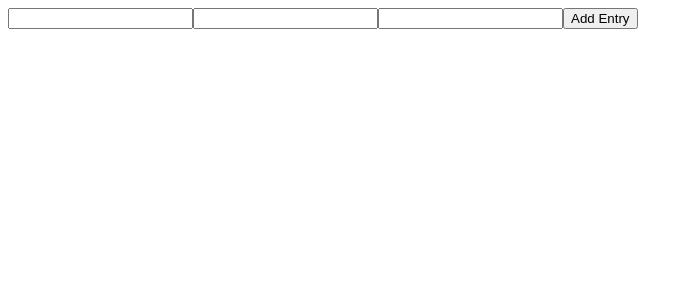
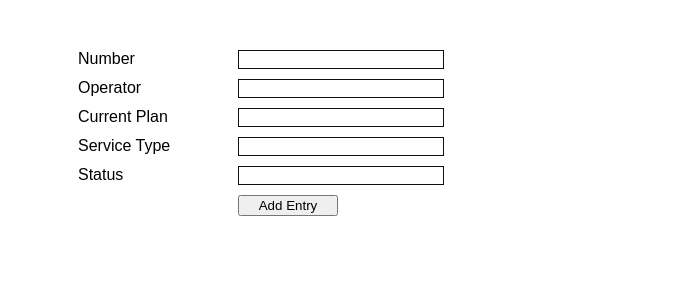
Before and after one commit to shubham-arutwar/rechargeverse, a React (Create React App) app: page /addCustomer in a window 1280 px wide. Shown: the top 300 px of the page, without its empty margins (0-693 px from the left). Built offline with nearby package versions, Linux system fonts and the light colour scheme.

Commit message:
Added css styling and changes in js

```diff
--- a/src/App.js
+++ b/src/App.js
@@ -3,14 +3,16 @@ import AllCustomers from "./components/pages/AllCustomers"
 import Customer from "./components/pages/Customer"
 import Search from "./components/pages/Search";
 import AddCustomer from "./components/pages/AddCustomer";
+import LandingPage from "./components/pages/LandingPage";
 
 export default function Path() {
   return (
     <Routes>
+      <Route strict exact path="/AllCustomers" element={<AllCustomers/>} />
       <Route strict exact path="/:id" element={<Customer/>} />
       <Route strict exact path="/Search" element={<Search/>} />
       <Route strict exact path="/addCustomer" element={<AddCustomer/>} />
-      <Route strict exact path="/" element={<AllCustomers/>} />
+      <Route strict exact path="/" element={<LandingPage/>} />
     </Routes>
   );
 }
--- /dev/null
+++ b/src/components/css/AddCustomer.css
@@ -0,0 +1,47 @@
+input{
+    width: 200px;
+    text-decoration: none;
+    border: solid #0f0f0f 1px;
+}
+
+h4{
+    font-family: sans-serif;
+    font-weight: 400;
+    margin: 0;
+}
+
+.inputContainer{
+    display: flex;
+    flex-direction: column;
+    width: auto;
+    margin: 0 0 0 0;
+}
+
+.singleRow{
+    display: flex;
+    flex-direction: row;
+    margin: 0 0 10px 0;
+}
+
+.h4ContainerI{
+    width: 160px;
+}
+
+.addBtn{
+    margin: 0 0 0 160px;
+    width: 100px;
+}
+
+.outputContainer{
+    display: flex;
+    flex-direction: column;
+    margin: 15px 0 0 0;
+}
+
+.outputData{
+    width: 100px;
+}
+
+.h4ContainerO{
+    width: 160px;
+}
--- /dev/null
+++ b/src/components/css/LandingPage.css
@@ -0,0 +1,9 @@
+a{
+    color: #0f0f0f;
+    text-decoration: none;
+}
+
+.mainContainer{
+    display: flex;
+    flex-direction: column;
+}
--- /dev/null
+++ b/src/components/css/main.css
@@ -0,0 +1,3 @@
+.mainContainer{
+    margin: 50px 0 0 70px;
+}
--- a/src/components/pages/AddCustomer.js
+++ b/src/components/pages/AddCustomer.js
@@ -1,14 +1,21 @@
 import React, {useState} from "react";
 import { gql, useMutation } from "@apollo/client";
+import "../css/main.css";
+import "../css/AddCustomer.css";
 
 const ADDCUSTOMER = gql`
-mutation AddCustomer($number: numeric!, $operator: String!, $current_plan: Int!){
+mutation AddCustomer(
+        $number: numeric!,
+        $operator: String!,
+        $current_plan: Int!,
+        $service_type: String!,
+        $status: String!){
         insert_Customers_one(object: {
             number: $number,
             operator: $operator,
             current_plan: $current_plan,
-        service_type: "Prepaid",
-        status: "Active"
+            service_type: $service_type,
+            status: $status,
         }) {
             id
             number
@@ -24,34 +31,62 @@ export default function AddCustomer () {
     const [number, setNumber] = useState("");
     const [operator, setOperator] = useState("");
     const [current_plan, setPlan] = useState("");
+    const [service_type, setType] = useState("");
+    const [status, setStatus] = useState("");
 
     const [addCustomer, {data, loading, error}] = useMutation(ADDCUSTOMER, {
         variables: {
             number,
             operator,
             current_plan,
+            service_type,
+            status,
         }
     });
 
     console.log({loading,error,data});
 
     return (
-        <div>
-            <input value={number} onChange={(e) => setNumber(e.target.value)}/>
-            <input value={operator} onChange={(e) => setOperator(e.target.value)}/>
-            <input value={current_plan} onChange={(e) => setPlan(e.target.value)}/>
-            <button onClick={()=>addCustomer()}>Add Entry</button>
+        <div className="mainContainer">
+            <div className="inputContainer">
+                <div className="singleRow">
+                    <div className="h4ContainerI"><h4>Number</h4></div>
+                    <input minLength={10} maxLength={10} value={number} onChange={(e) => setNumber(e.target.value)}/>
+                </div>
+                <div className="singleRow">
+                    <div className="h4ContainerI"><h4>Operator</h4></div>
+                    <input minLength={2} maxLength={10} type={Text} value={operator} onChange={(e) => setOperator(e.target.value)}/>
+                </div>
+                <div className="singleRow">
+                    <div className="h4ContainerI"><h4>Current Plan</h4></div>
+                    <input minLength={3} maxLength={4} value={current_plan} onChange={(e) => setPlan(e.target.value)}/>
+                </div>
+                <div className="singleRow">
+                    <div className="h4ContainerI"><h4>Service Type</h4></div>
+                    <input value={service_type} onChange={(e) => setType(e.target.value)}/>
+                </div>
+                <div className="singleRow">
+                    <div className="h4ContainerI"><h4>Status</h4></div>
+                    <input value={status} onChange={(e) => setStatus(e.target.value)}/>
+                </div>
+                <div className="singleRow">
+                    <button className="addBtn" onClick={()=>addCustomer()}>Add Entry</button>
+                </div>
+            </div>
+            <div className="outputContainer">
                 {loading && <div>loading...</div>}
                 {error && <div>Number already exists</div>}
                 {data && (
                     <div>
-                    <h3>{data.insert_Customers_one.number}</h3>
-                    <h4>{data.insert_Customers_one.operator}</h4>
-                    <h4>{data.insert_Customers_one.current_plan}</h4>
-                    <h4>{data.insert_Customers_one.service_type}</h4>
-                    <h4>{data.insert_Customers_one.status}</h4>
+                        <div className="singleRow"><div className="h4ContainerO"><h4>Generated ID: </h4></div><h4>{data.insert_Customers_one.id}</h4></div>
+                        <div className="singleRow"><div className="h4ContainerO"><h4>Number: </h4></div><h4>{data.insert_Customers_one.number}</h4></div>
+                        <div className="singleRow"><div className="h4ContainerO"><h4>Operator: </h4></div><h4>{data.insert_Customers_one.operator}</h4></div>
+                        <div className="singleRow"><div className="h4ContainerO"><h4>Current Plan: </h4></div><h4>{data.insert_Customers_one.current_plan}</h4></div>
+                        <div className="singleRow"><div className="h4ContainerO"><h4>Service Type: </h4></div><h4>{data.insert_Customers_one.service_type}</h4></div>
+                        <div className="singleRow"><div className="h4ContainerO"><h4>Status: </h4></div><h4>{data.insert_Customers_one.status}</h4></div>
                     </div>
                 )}
             </div>
+        </div>
     )
 }
--- /dev/null
+++ b/src/components/pages/LandingPage.js
@@ -0,0 +1,15 @@
+import React from "react";
+import "../css/main.css";
+import "../css/LandingPage.css";
+
+export default function LandingPage () {
+    return (
+        <div className="mainContainer">
+            <a href="/AllCustomers">Show AllCustomers</a>
+            <br/>
+            <a href="/Search">Search by Operator</a>
+            <br/>
+            <a href="/addCustomer">Add new Customer</a>
+        </div>
+    )
+}
--- a/src/components/pages/Search.js
+++ b/src/components/pages/Search.js
@@ -1,5 +1,7 @@
 import { gql, useLazyQuery } from "@apollo/client";
 import React, {useState} from "react";
+import "../css/main.css"
+import "../css/AddCustomer.css"
 
 const GET_BY_OPERATOR = gql`
 query GetByOperator($operator: String!){
@@ -21,23 +23,25 @@ export default function Search() {
         },
     });
 
-    console.log({
-        called,
-        loading,
-        error,
-        data,
-        });
+    // console.log({
+    //     called,
+    //     loading,
+    //     error,
+    //     data,
+    //     });
 
     return (
-        <div>
-            <input value={operator} onChange={(e) => setOperator(e.target.value)}/>
-            <button onClick={() => getNumbers()}>Search</button>
+        <div className="mainContainer">
+            <div className="inputContainer">
+                <h4>Enter the Operator name to gett all respective numbers</h4>
+                <input value={operator} onKeyPress={() => getNumbers()} onChange={(e) => setOperator(e.target.value)}/>
+            </div>
             {loading && <div>loading...</div>}
             {error && <div>something went wrong</div>}
             {data && (
                 <ol>
                     {data.Customers.map(({number, current_plan})=>{
-                        return <li>{" "}{current_plan}{" | "}{number}</li>
+                        return <li><div className="singleRow">{" "}{current_plan}{" | "}{number}</div></li>
                     })}
                 </ol>
             )}
```
Lines whose indentation alone changed are shown as unchanged.
